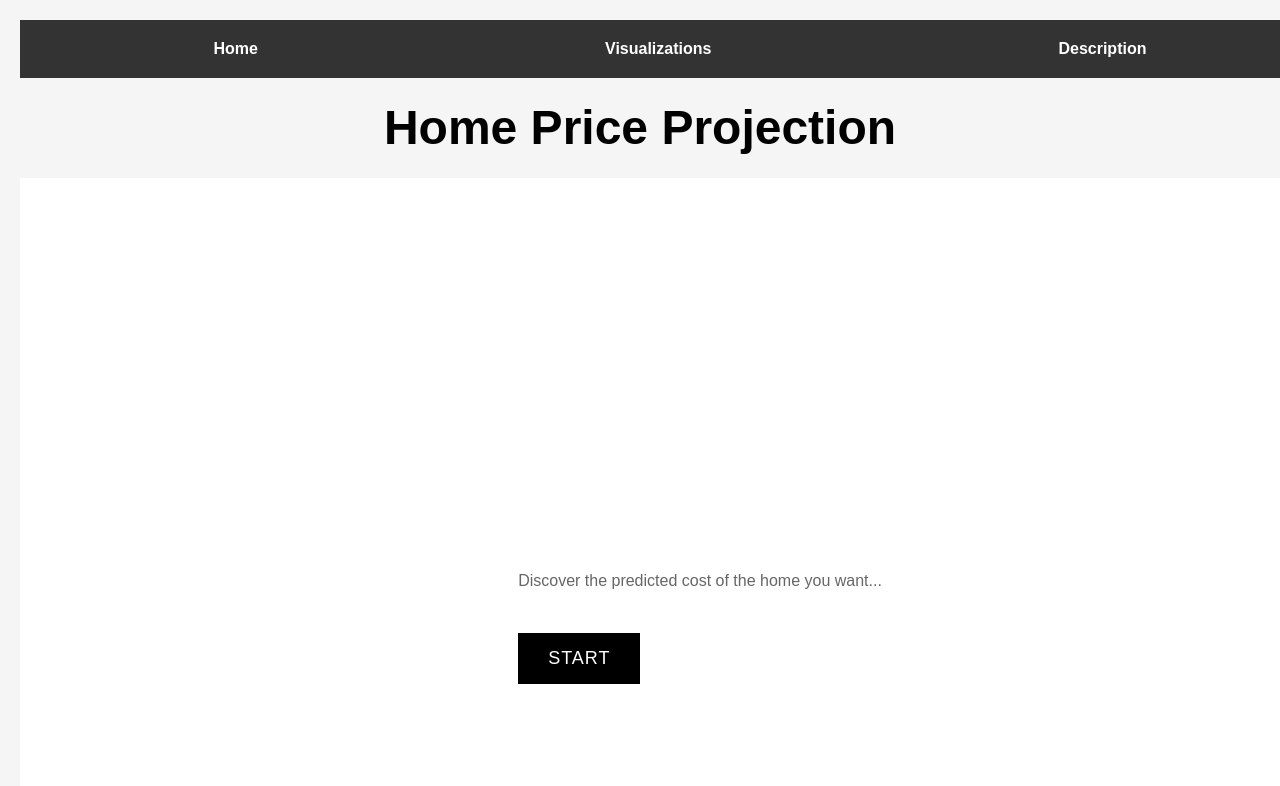
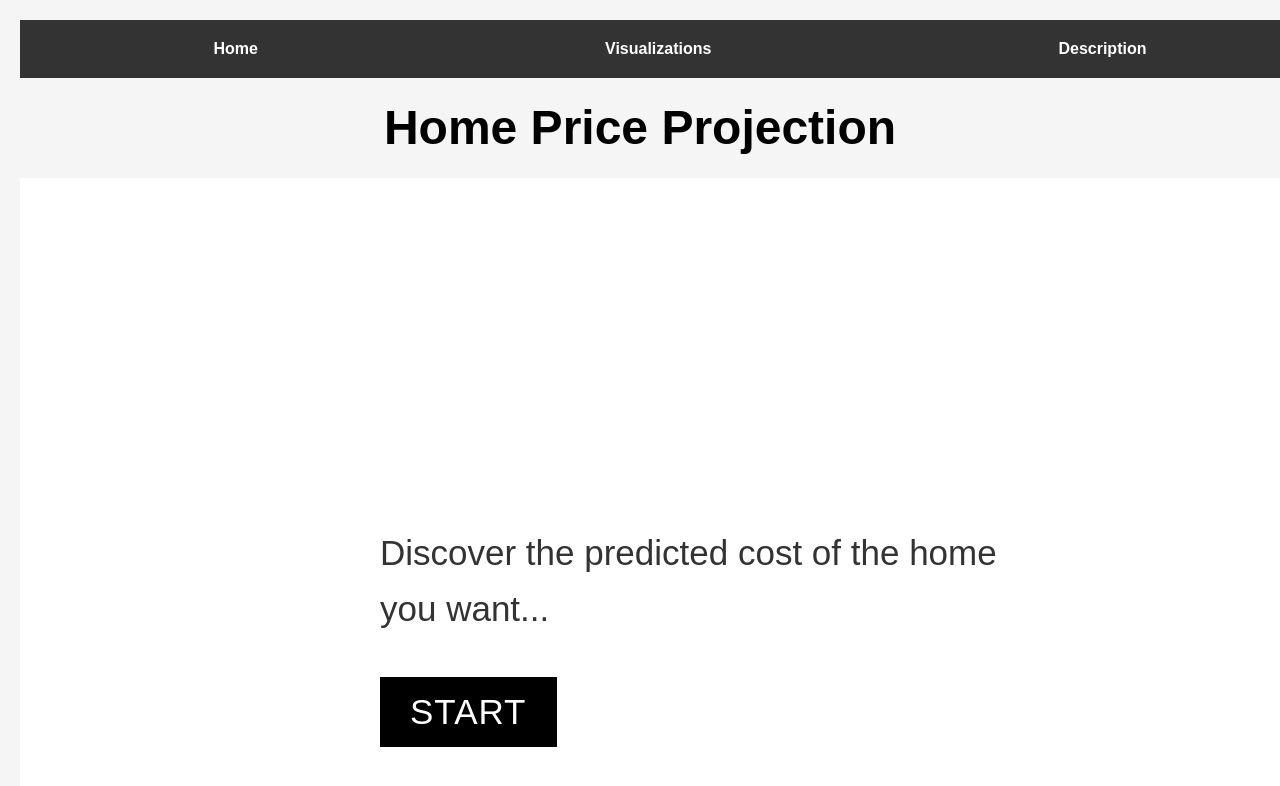
Before and after one commit to calebkress/house-price-prediction, a React (Create React App) app: page / in a window 1280 px wide. Shown: the top 786 px of the page. Built offline with nearby package versions, Linux system fonts and the light colour scheme.

Commit message:
frontend refactor

```diff
--- a/src/Home.css
+++ b/src/Home.css
@@ -73,7 +73,7 @@ form {
 /* Label styling */
 
 label {
-    font-size: 18px;
+    font-size: 35px;
     /* Larger font size for the label */
     color: #333;
     /* Dark grey color for text */
@@ -98,7 +98,7 @@ textarea {
     width: 100%;
     /* Full width of the form */
     box-sizing: border-box;
-    font-size: 18px;
+    font-size: 35px;
     /* Larger font size for input */
 }
 
@@ -115,7 +115,7 @@ button {
     border: none;
     border-radius: 0;
     /* Remove border-radius */
-    font-size: 18px;
+    font-size: 35px;
     /* Larger font size for button text */
     text-transform: uppercase;
     /* Uppercase button text */
@@ -125,6 +125,7 @@ button {
     margin-top: 20px;
     /* Space above the button */
     cursor: pointer;
+    align-items: center;
 }
 
 
@@ -141,11 +142,11 @@ button:hover {
 /* Style for the calculated price */
 
 .calculatedPrice {
-    font-size: 24px;
+    font-size: 35px;
     /* Larger font size */
     color: #000;
     /* Black color for the text */
-    font-weight: bold;
+    /*   font-weight: bold; */
     /* Make the font bold */
     margin-top: 20px;
     /* Space above the result */
@@ -153,3 +154,17 @@ button:hover {
     /* Space below the result */
     align-items: center;
 }
+
+
+/* Style for the intro text */
+
+.introText {
+    font-size: 35px;
+    /* Larger font size */
+    color: #333;
+    /* Set the text color, if needed */
+    font-weight: normal;
+    /* Normal font weight */
+    margin-bottom: 20px;
+    /* Space below the text */
+}
--- a/src/Home.js
+++ b/src/Home.js
@@ -108,7 +108,7 @@ function Home() {
 function IntroPage({ onNext }) {
     return (
         <div>
-            <p>Discover the predicted cost of the home you want...</p>
+            <p className="introText">Discover the predicted cost of the home you want...</p>
             <button type="button" onClick={onNext}>Start</button>
         </div>
     );
@@ -147,7 +147,6 @@ function ResultPage({ result, onReset }) {
     return (
         <div className="resultPage">
             <p className="calculatedPrice">{result}</p>
-            <button type="button" onClick={onReset}>Start Over</button>
         </div>
     );
 }
```
